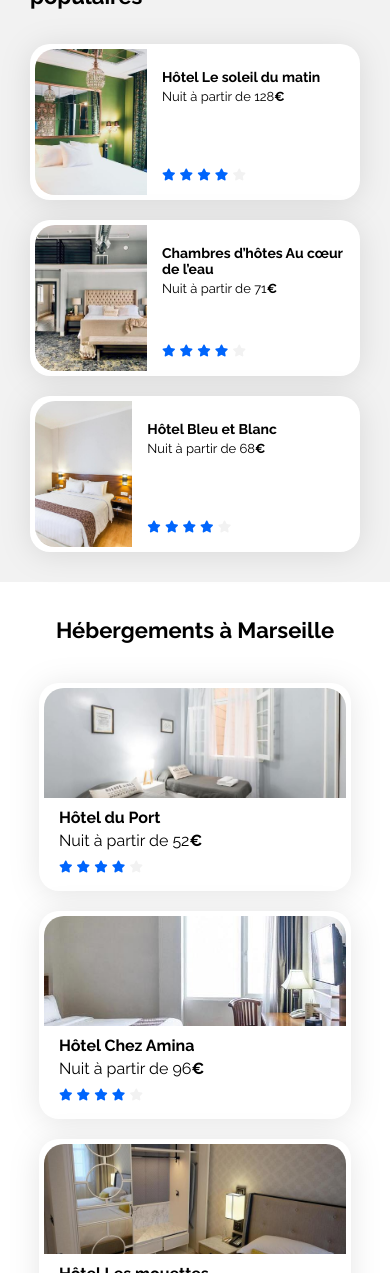
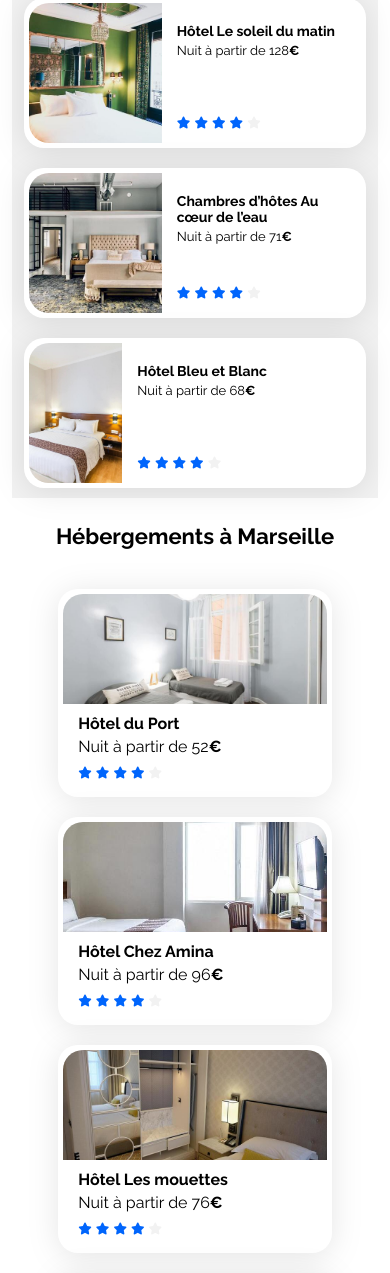
Before and after one commit to Madureira1904/Project-3, a plain HTML site: page index.html in a window 390 px wide. Shown: the part 727-2000 px from the top of the page. Drawn offline with Linux system fonts and the light colour scheme.

Commit message:
Updates version Mobile

```diff
--- a/css/style.css
+++ b/css/style.css
@@ -897,14 +897,13 @@ footer li {
     .hebergements-and-populaires {
         width: 100%;
         height: auto;
-        padding: 0;
+        padding: 0 12px;
         box-sizing: border-box;
         display: flex;
         flex-direction: column;
         gap: 15px;
         margin-top: 45px;
         align-items: center;
-        justify-content: center;
     }
 
     .hebergements {
@@ -923,12 +922,17 @@ footer li {
     }
 
     .hebergements-cards {
+        min-width: 250px;
+        max-width: 700px;
         width: 100%;
         display: flex;
         flex-direction: column;
         gap: 20px;
         align-items: center;
         box-sizing: border-box;
+        justify-content: center;
+        justify-items: center;
+        grid-template-columns: repeat(auto-fit, minmax(220px, 1fr));
     }
 
     .populaires {
@@ -946,22 +950,27 @@ footer li {
     }
 
     .populaires-cards {
+        min-width: 250px;
+        max-width: 700px;
         width: 100%;
         display: flex;
         flex-direction: column;
         gap: 20px;
         align-items: center;
         padding-top: 20px;
+        justify-content: center;
+        justify-items: center;
+        grid-template-columns: repeat(auto-fit, minmax(220px, 1fr));
     }
 
     .populaires-cards .card {
         width: 100%;
         border-radius: 20px;
         box-sizing: border-box;
-        max-width: 450px;
-        min-width: 300px;
         margin: 0 auto;
         height: auto;
+        max-width: 650px;
+        min-width: 200px;
     }
 
     .hebergements-cards .card {
@@ -970,11 +979,14 @@ footer li {
         box-sizing: border-box;
         display: block;
         width: 100%;
-        max-width: 450px;
-        min-width: 300px;
+        max-width: 650px;
+        min-width: 200px;
         box-sizing: border-box;
         border-radius: 20px;
         margin: 0;
+        display: flex;
+        flex-direction: column;
+        overflow: hidden;
     }
 
     .hebergements-cards a {
@@ -989,6 +1001,13 @@ footer li {
         width: 100%;
         height: 110px;
         display: block;
+    }
+
+    .populaires-cards .card img {
+        width: 40%;
+        height: 140px;
+        display: block;
+        object-fit: cover;
     }
 
     .hebergements .card-content {
@@ -1029,13 +1048,16 @@ footer li {
     }
 
     .marseille-cards {
-        width: 100%;
+        width: 90%;
         display: flex;
         flex-direction: column;
         gap: 20px;
         align-items: center;
         padding: 0;
         box-sizing: border-box;
+        justify-content: center;
+        justify-items: center;
+        grid-template-columns: repeat(auto-fit, minmax(220px, 1fr));
     }
 
     .marseille-cards .card {
@@ -1043,15 +1065,11 @@ footer li {
         height: auto;
         border-radius: 20px;
         box-sizing: border-box;
-        max-width: 450px;
-        min-width: 300px;
-    }
-
-    .marseille-cards a {
-        width: 100%;
-        max-width: 315px;
-        display: block;
-        box-sizing: border-box;
+        max-width: 650px;
+        min-width: 200px;
+        display: flex;
+        flex-direction: column;
+        overflow: hidden;
     }
 
     .marseille-cards img {
@@ -1135,5 +1153,33 @@ footer li {
 
     * {
     box-sizing: border-box;
+    }
+
+    html, body {
+        width: 100%;
+        margin: 0;
+        padding: 0;
+        overflow-x: hidden;
+        box-sizing: border-box;
+   }
+
+    .hebergements,
+    .populaires,
+    .activites-marseille {
+        width: 100%;
+        max-width: 765px;
+        box-sizing: border-box;
+        padding: 10px 12px;
+        align-items: center;
+    }
+
+    .hebergements-cards a,
+    .populaires-cards a,
+    .marseille-cards a {
+        display: block;
+        width: 100%;
+        text-decoration: none;
+        box-sizing: border-box;
+    }
+
 }
-}
```
